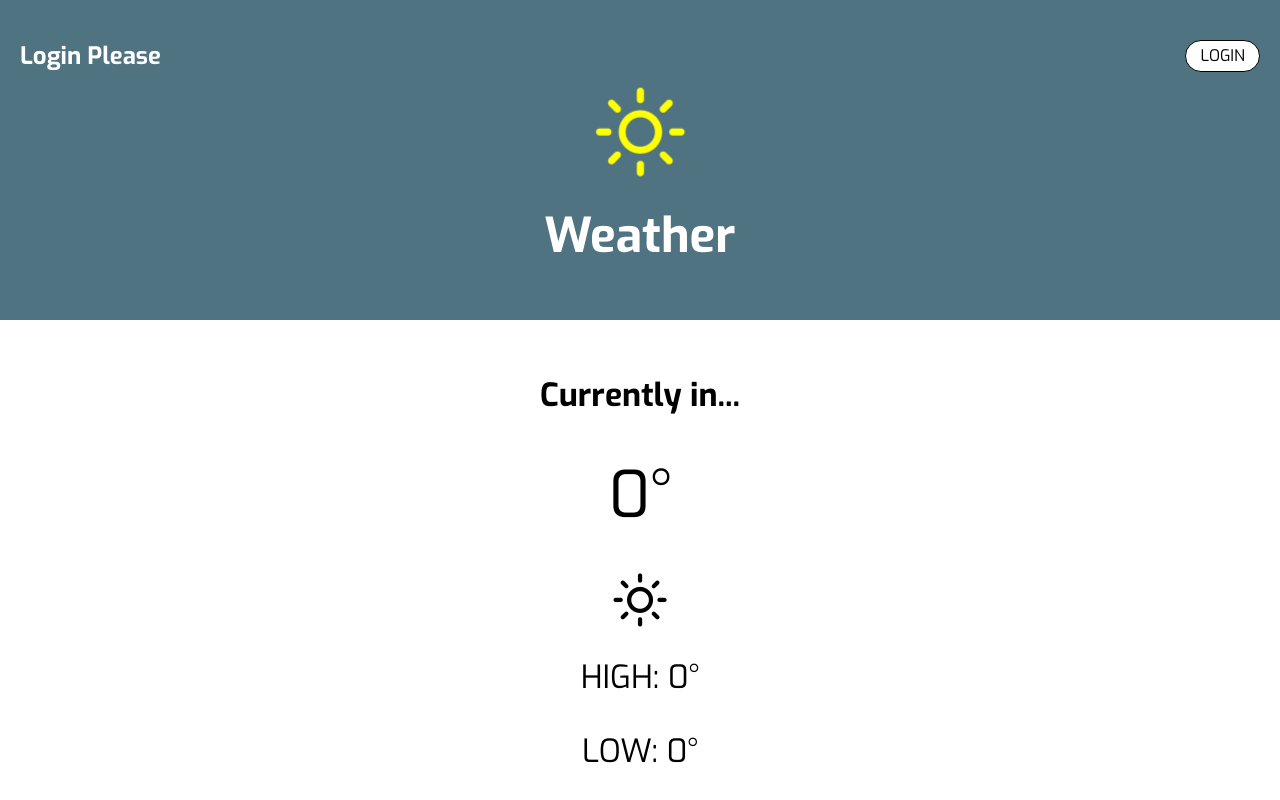
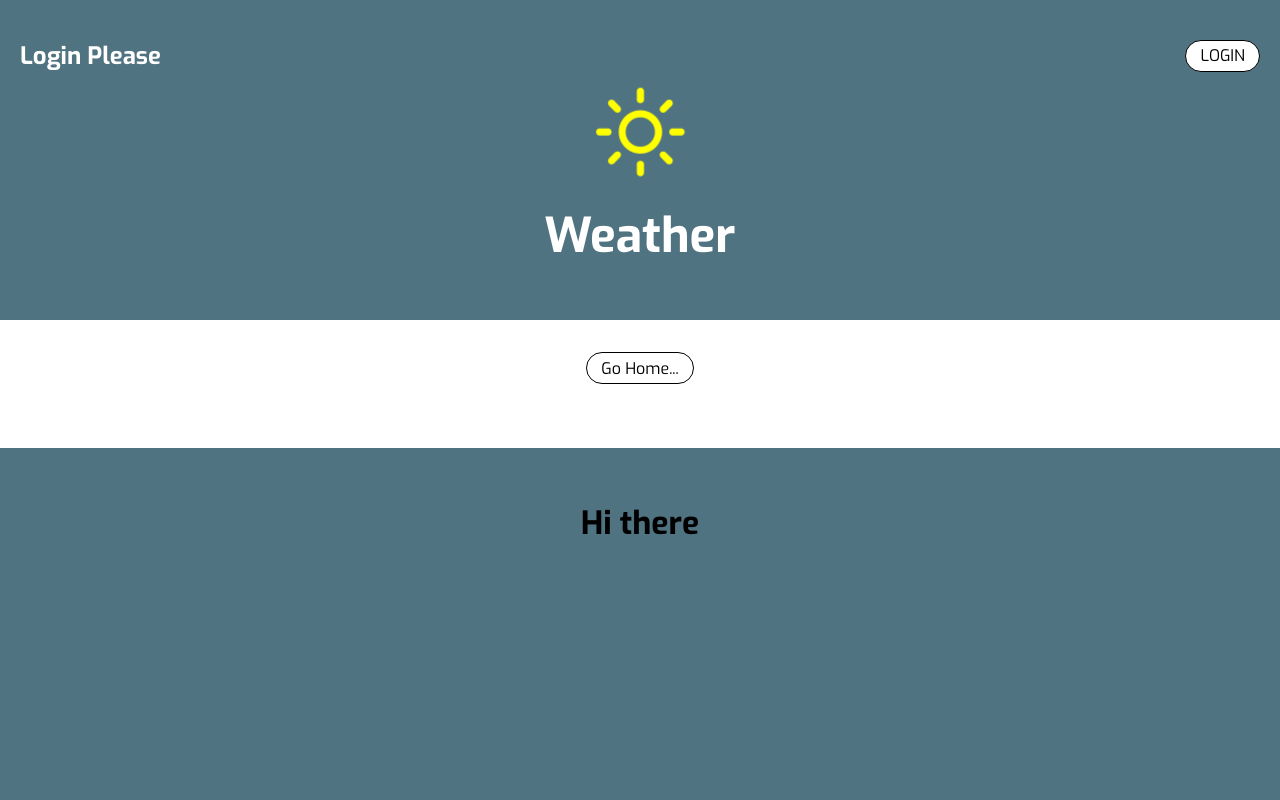
Before and after one commit to jimmynono/weather-app-react, a React (Create React App) app: page /details/1 in a window 1280 px wide. Shown: the top 800 px of the page. Built offline with nearby package versions, Linux system fonts and the light colour scheme.

Commit message:
add fix for empty details

```diff
--- a/src/App.css
+++ b/src/App.css
@@ -61,6 +61,10 @@ button {
 @keyframes App-logo-spin {
   from { transform: rotate(0deg); }
   to { transform: rotate(360deg); }
+}
+
+.details-wrapper {
+  padding: 2em 0;
 }
 
 .current-temp {
--- a/src/components/city-details.jsx
+++ b/src/components/city-details.jsx
@@ -1,4 +1,5 @@
 import React, { Component } from 'react';
+import { Link } from 'react-router-dom';
 import CurrentWeather from './current-weather';
 import FiveDayForecast from './five-day-forecast';
 import HourlyForecast from './hourly-forecast';
@@ -8,13 +9,15 @@ import Proptypes from 'prop-types';
 class CityDetails extends Component {
   render() {
 
-    const { hourlyData } = this.props;
-
+    const { hourlyData, hasCityLoaded } = this.props;
     return (
-      <div>
-        <CurrentWeather showButton={false} />
-        <FiveDayForecast />
-        <HourlyForecast hourlyData={hourlyData}/>
+      <div className="details-wrapper">
+      {hasCityLoaded && <div>
+          <CurrentWeather showButton={false} />
+          <FiveDayForecast />
+          <HourlyForecast hourlyData={hourlyData}/>
+        </div>}
+      {!hasCityLoaded && <Link to={'/'}><button>Go Home...</button></Link>}
       </div>
     );
   }
@@ -22,7 +25,8 @@ class CityDetails extends Component {
 
 function mapStateToProps(state) {
   return {
-    hourlyData: state.hourlyData
+    hourlyData: state.hourlyData,
+    hasCityLoaded: state.weatherData.name
   }
 }
 
--- a/src/store/index.js
+++ b/src/store/index.js
@@ -6,7 +6,7 @@ const initialState = {
   inputValue: '',
   userName: '',
   showInput: false,
-  chosenCity: 'Boston',
+  chosenCity: '',
   weatherData: {
     id: '',
     cityName: '',
```
